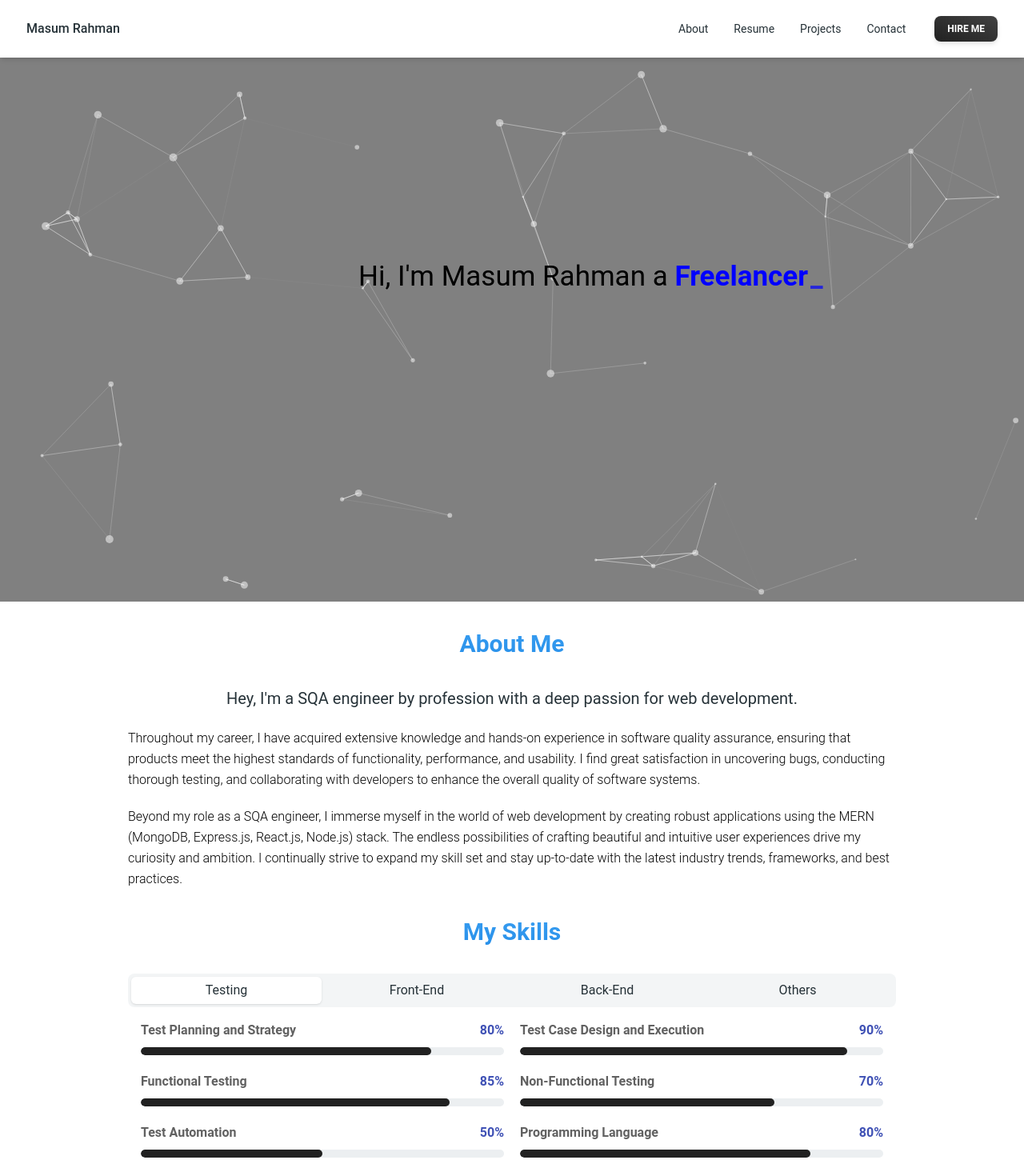
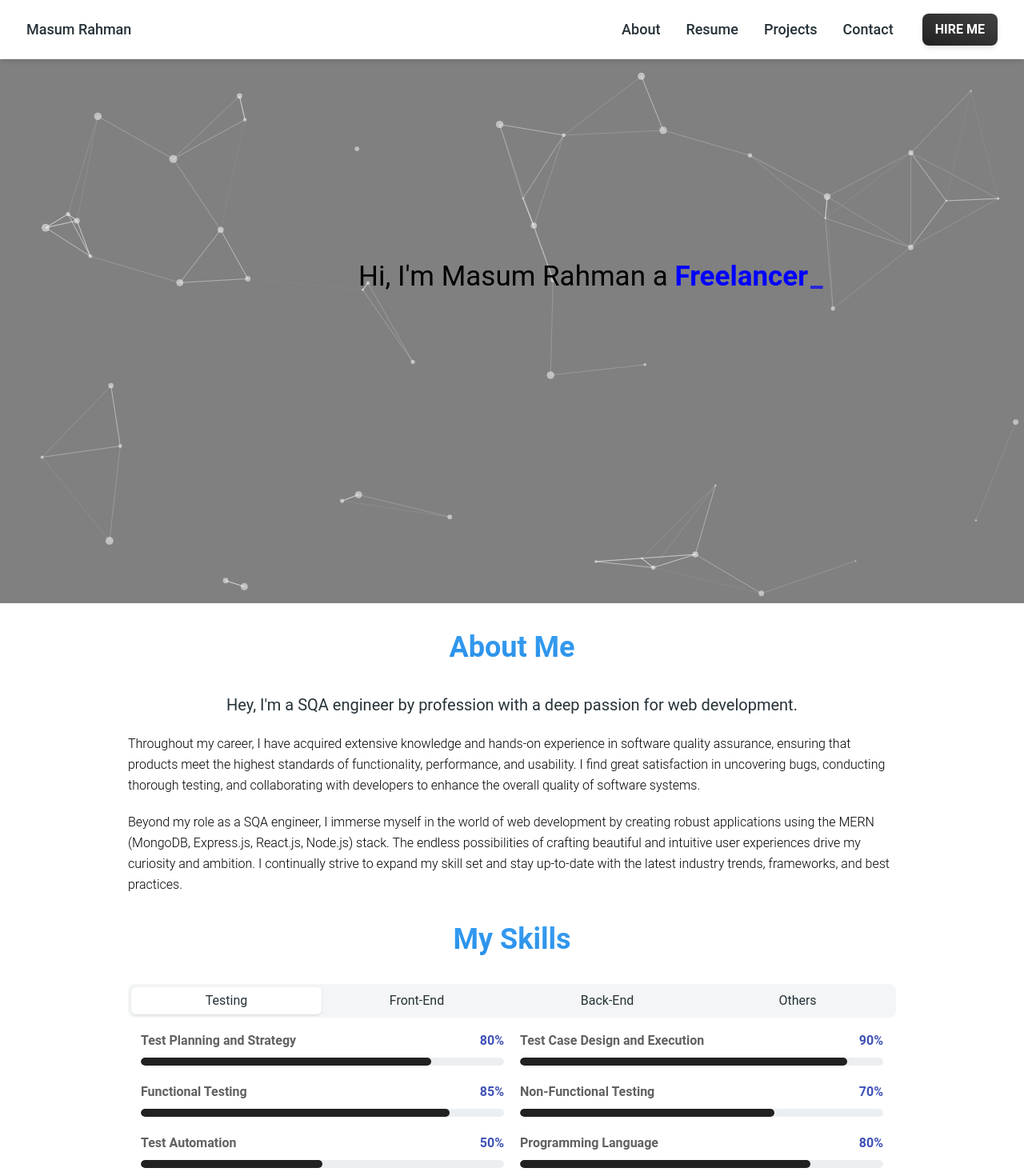
Before and after one commit to masum73/masum-react-portfolio, a React (Vite) app: page / in a window 1280 px wide. Shown: the top 1470 px of the page at 80% size. Built offline with nearby package versions, Linux system fonts and the light colour scheme.

Commit message:
navbar made sticky

```diff
--- a/src/components/Home/About/About.jsx
+++ b/src/components/Home/About/About.jsx
@@ -5,7 +5,7 @@ const About = () => {
     return (
         <div id='about' className='mx-auto w-9/12'>
             {/* <h2 className='text-3xl font-semibold'>About Me</h2> */}
-            <Typography className='my-8 text-center' variant="h3" color="blue" textGradient>
+            <Typography className='my-8 text-center' variant="h2" color="blue" textGradient>
                 About Me
             </Typography>
             <Typography className='text-center' variant="lead" color="blue-gray">
--- a/src/components/Home/About/Skills.jsx
+++ b/src/components/Home/About/Skills.jsx
@@ -276,11 +276,16 @@ const Skills = () => {
 
     return (
         <div className='mx-auto w-9/12'>
-            <Typography className='my-8 text-center' variant="h3" color="blue" textGradient>
+            <Typography className='my-8 text-center' variant="h2" color="blue" textGradient>
                 My Skills
             </Typography>
             <Tabs id="custom-animation" value="testing">
-                <TabsHeader>
+                <TabsHeader
+                    // className="bg-gray-400"
+                    // indicatorProps={{
+                    //     className: "bg-blue-500/10 shadow-none text-blue-500",
+                    // }}
+                >
                     {data.map(({ label, value }) => (
                         <Tab key={value} value={value}>
                             {label}
--- a/src/components/Home/Contact/Contact.jsx
+++ b/src/components/Home/Contact/Contact.jsx
@@ -12,10 +12,10 @@ import {
 const Contact = () => {
     return (
         <div id='contact' className='mx-auto w-9/12'>
-            <Typography className='my-8 text-center' variant="h3" color="blue" textGradient>
+            <Typography className='my-8 text-center' variant="h2" color="blue" textGradient>
                 Contact Me
             </Typography>
-            <div className="flex gap-4 text-blue-gray-900 sm:justify-center">
+            <div className="flex gap-4 text-blue-gray-900 justify-center items-center">
                 <Typography as="a" href="#" className="opacity-80 transition-opacity hover:opacity-100">
                     <svg className="h-12 w-12" fill="currentColor" viewBox="0 0 24 24" aria-hidden="true">
                         <path
@@ -47,15 +47,13 @@ const Contact = () => {
             </div>
             <div className='mx-auto w-9/12 flex justify-center items-center mb-6'>
                 <Card color="transparent" shadow={false}>
-                    <form className="mt-8 mb-2 w-80 max-w-screen-lg sm:w-96">
+                    <form className="mt-8 mb-2 w-80 max-w-screen-lg sm:w-80">
                         <div className="mb-4 flex flex-col gap-6">
                             <Input size="lg" label="Name" />
                             <Input size="lg" label="Email" />
-                            <div className="w-96">
-                                <Textarea label="Message" />
-                            </div>
+                            <Textarea label="Message" />
                         </div>
-                        <Button className="mt-6" fullWidth>
+                        <Button className="mt-6 font-bold text-md" fullWidth>
                             Send
                         </Button>
 
--- a/src/components/Home/Projects/Projects.jsx
+++ b/src/components/Home/Projects/Projects.jsx
@@ -11,7 +11,7 @@ import {
 const Projects = () => {
     return (
         <div id='projects' className='mx-auto w-9/12'>
-            <Typography className='my-8 text-center' variant="h3" color="blue" textGradient>
+            <Typography className='my-8 text-center' variant="h2" color="blue" textGradient>
                 My Projects
             </Typography>
 
--- a/src/components/Home/Projects/Reviews.jsx
+++ b/src/components/Home/Projects/Reviews.jsx
@@ -26,7 +26,7 @@ import { StarIcon } from "@heroicons/react/24/solid";
 const Reviews = () => {
     return (
         <div className='mx-auto w-9/12'>
-            <Typography className='my-8 text-center' variant="h3" color="blue" textGradient>
+            <Typography className='my-8 text-center' variant="h2" color="blue" textGradient>
                 Reviews
             </Typography>
             {/* <div className='grid grid-cols-1 md:grid-cols-3'>
--- a/src/components/Home/Resume/Resume.jsx
+++ b/src/components/Home/Resume/Resume.jsx
@@ -8,7 +8,7 @@ import { PiCertificate } from "react-icons/pi";
 const Resume = () => {
     return (
         <div id='resume' className='mx-auto '>
-            <Typography className='my-8 text-center' variant="h3" color="blue" textGradient>
+            <Typography className='my-8 text-center' variant="h2" color="blue" textGradient>
                 Resume
             </Typography>
             <Button onClick={() => window.location.href = 'https://drive.google.com/uc?id=1pEm4RYDCoM86gCvtFrq7XdhJVoK_KxbM&export=download'} color='indigo' className='flex justify-center items-center mx-auto my-8' ripple={true}>Download</Button>
--- a/src/components/Shared/NavBar/NavBar.jsx
+++ b/src/components/Shared/NavBar/NavBar.jsx
@@ -24,7 +24,7 @@ const NavBar = () => {
                 as="li"
                 variant="small"
                 color="blue-gray"
-                className="p-1 font-normal"
+                className="p-1 font-medium text-lg"
             >
                 <AnchorLink href="#about" className="flex items-center">
                     About
@@ -34,7 +34,7 @@ const NavBar = () => {
                 as="li"
                 variant="small"
                 color="blue-gray"
-                className="p-1 font-normal"
+                className="p-1 font-medium text-lg"
             >
                 <AnchorLink href="#resume" className="flex items-center">
                     Resume
@@ -44,7 +44,7 @@ const NavBar = () => {
                 as="li"
                 variant="small"
                 color="blue-gray"
-                className="p-1 font-normal"
+                className="p-1 font-medium text-lg"
             >
                 <AnchorLink href="#projects" className="flex items-center">
                     Projects
@@ -54,7 +54,7 @@ const NavBar = () => {
                 as="li"
                 variant="small"
                 color="blue-gray"
-                className="p-1 font-normal"
+                className="p-1 font-medium text-lg"
             >
                 <AnchorLink href="#contact" className="flex items-center">
                     Contact
@@ -64,12 +64,12 @@ const NavBar = () => {
     );
     return (
         <>
-            <Navbar className="sticky top z-10 max-w-full rounded-none py-2 px-4 lg:px-8 lg:py-4">
+            <Navbar className="sticky  top-0 z-10 max-w-full rounded-none py-2 px-4 lg:px-8 lg:py-4">
                 <div className="flex items-center justify-between text-blue-gray-900">
                     <Typography
                         as="a"
                         href="/"
-                        className="mr-4 cursor-pointer py-1.5 font-medium"
+                        className="mr-4 cursor-pointer py-1.5 font-medium text-lg"
                     >
                         Masum Rahman
                     </Typography>
@@ -80,7 +80,7 @@ const NavBar = () => {
                             <Button
                                 variant="gradient"
                                 size="sm"
-                                className="hidden lg:inline-block"
+                                className="hidden lg:inline-block text-md"
                             >
                                 Hire Me
                             </Button>
```
